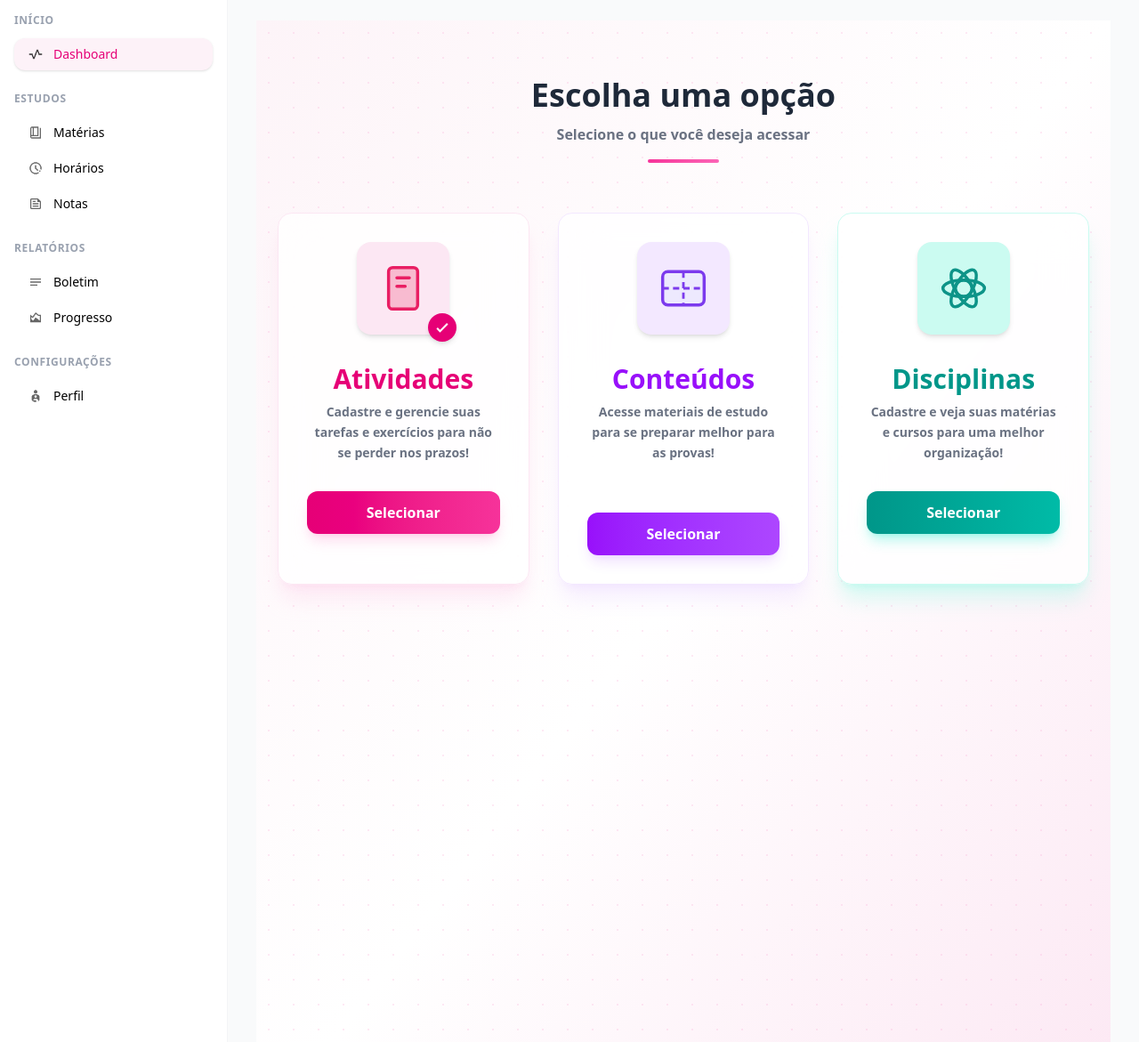
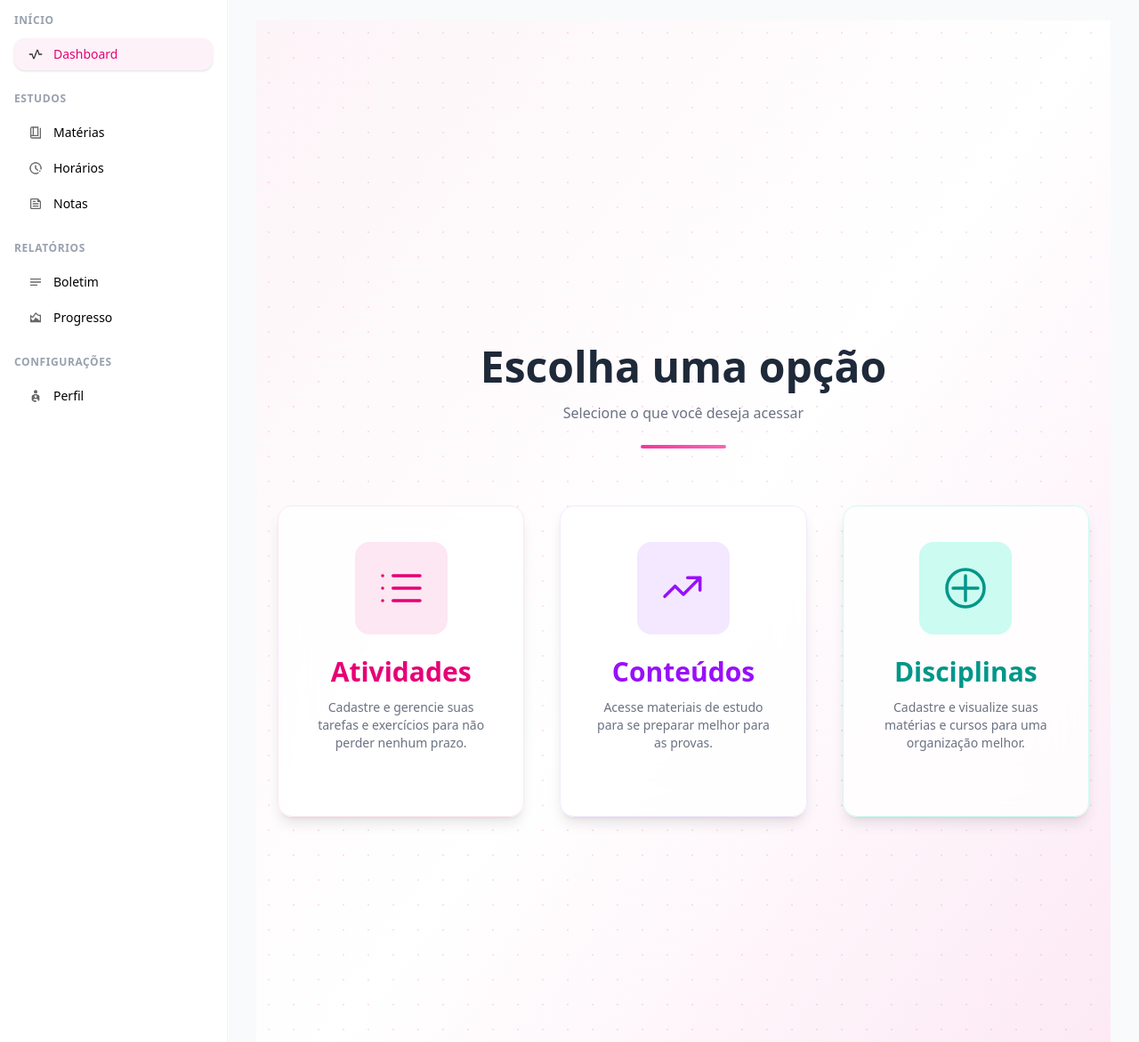
Before and after one commit to luthiano0312/study_lab, a Laravel app: page /subject in a window 1280 px wide. Shown: the part 89-1260 px from the top of the page at 89% size. Run offline with Laravel 12, Linux system fonts and the light colour scheme; style sheets or scripts are compiled from the project's sources; parts of the project's set-up code (start-up, migrations or seed data) failed here and were passed over.

```diff
--- a/resources/views/layouts/app.blade.php
+++ b/resources/views/layouts/app.blade.php
@@ -76,13 +76,13 @@
                             Matérias
                         </a>
 
-                        <a href="#" class="flex items-center gap-3 px-4 py-2 rounded-xl hover:bg-pink-50 hover:text-pink-600 transition">
+                        <a href="/horary" class="flex items-center gap-3 px-4 py-2 rounded-xl hover:bg-pink-50 hover:text-pink-600 transition">
                             <img class="h-4 opacity-60"
                                 src="{{ asset('favicons/pace_24dp_00000_FILL0_wght400_GRAD0_opsz24.png') }}">
                             Horários
                         </a>
 
-                        <a href="#" class="flex items-center gap-3 px-4 py-2 rounded-xl hover:bg-pink-50 hover:text-pink-600 transition">
+                        <a href="/notes" class="flex items-center gap-3 px-4 py-2 rounded-xl hover:bg-pink-50 hover:text-pink-600 transition">
                             <img class="h-4 opacity-60"
                                 src="{{ asset('favicons/news_24dp_00000_FILL0_wght400_GRAD0_opsz24.png') }}">
                             Notas
--- a/resources/views/subjects/index.blade.php
+++ b/resources/views/subjects/index.blade.php
@@ -1,100 +1,119 @@
 @extends('layouts.app')
 
 @section('content')
-<div class="min-h-screen bg-gradient-to-br from-[#fdf4f8] via-white to-[#fce7f3] relative overflow-hidden py-16 px-6">
 
-    <div class="absolute inset-0 opacity-25 pointer-events-none"
-         style="background-image: radial-gradient(circle,#f9a8d4 1.2px,transparent 1.2px);
-                background-size: 28px 28px;">
+<div class="min-h-screen flex items-center justify-center bg-gradient-to-br from-[#fdf4f8] via-white to-[#fce7f3] px-6 py-20 relative overflow-hidden">
+
+    <div class="absolute inset-0 opacity-20"
+        style="background-image: radial-gradient(circle,#f472b6 1.2px,transparent 1.2px);
+        background-size:28px 28px;">
     </div>
 
-    <div class="relative z-10 max-w-5xl mx-auto">
+    <div class="relative z-10 w-full max-w-6xl">
 
-        <div class="text-center mb-14">
-            <h1 class="text-4xl font-black text-gray-800 mb-3">Escolha uma opção</h1>
-            <p class="text-gray-500 font-semibold text-base">Selecione o que você deseja acessar</p>
-            <div class="mt-4 h-1 w-20 bg-gradient-to-r from-pink-500 to-pink-400 mx-auto rounded-full"></div>
+        <div class="text-center mb-16">
+            <h1 class="text-4xl md:text-5xl font-black text-gray-800 mb-4">
+                Escolha uma opção
+            </h1>
+
+            <p class="text-gray-500 font-medium">
+                Selecione o que você deseja acessar
+            </p>
+
+            <div class="mt-6 h-1 w-24 mx-auto bg-gradient-to-r from-pink-500 to-pink-400 rounded-full"></div>
         </div>
 
-        <div class="grid grid-cols-1 md:grid-cols-3 gap-8">
+        <div class="grid grid-cols-1 md:grid-cols-3 gap-10">
 
-            <div class="bg-white/80 backdrop-blur-xl rounded-2xl shadow-xl shadow-pink-200/40 border border-pink-100 p-8 flex flex-col items-center transition-all duration-300 hover:-translate-y-2 hover:shadow-2xl">
+            <a href="{{ route('activity.index') }}" class="group relative">
 
-                <div class="bg-pink-100 rounded-2xl p-6 relative shadow-md">
-                    <svg class="w-14 h-14 text-pink-600" fill="none" stroke="currentColor" stroke-width="1.5"
-                        viewBox="0 0 24 24">
-                        <rect x="5" y="2" width="14" height="20" rx="2" fill="#F8BBD0" stroke="#E91E63"
-                            stroke-width="1.5" />
-                        <path d="M9 7h6M9 11h4" stroke="#E91E63" stroke-width="1.5" stroke-linecap="round" />
-                    </svg>
-                    <div class="absolute -bottom-2 -right-2 bg-pink-600 rounded-full p-1.5 shadow-md">
-                        <svg class="w-5 h-5 text-white" fill="none" stroke="currentColor" stroke-width="2.5"
-                            viewBox="0 0 24 24">
-                            <path d="M5 13l4 4L19 7" />
+                <div class="absolute -inset-0.5 bg-gradient-to-r from-pink-500 to-pink-400 rounded-2xl blur opacity-0 group-hover:opacity-60 transition duration-500"></div>
+
+                <div class="relative bg-white/80 backdrop-blur-xl border border-pink-100 rounded-2xl p-10 flex flex-col items-center text-center shadow-lg transition-all duration-500 group-hover:-translate-y-3 group-hover:scale-[1.03]">
+
+                    <div class="bg-pink-100 p-6 rounded-2xl mb-6 transition group-hover:scale-110">
+
+                        <svg class="w-14 h-14 text-pink-600" fill="none" stroke="currentColor" stroke-width="1.5" viewBox="0 0 24 24">
+                            <path stroke-linecap="round" stroke-linejoin="round" d="M8 6h13M8 12h13M8 18h13M3 6h.01M3 12h.01M3 18h.01"/>
                         </svg>
+
                     </div>
+
+                    <h2 class="text-3xl font-extrabold text-pink-600 mb-3">
+                        Atividades
+                    </h2>
+
+                    <p class="text-gray-500 text-sm mb-8 max-w-xs">
+                        Cadastre e gerencie suas tarefas e exercícios
+                        para não perder nenhum prazo.
+                    </p>
                 </div>
 
-                <h2 class="text-3xl font-extrabold text-pink-600 mt-8">Atividades</h2>
+            </a>
 
-                <p class="text-gray-500 text-sm text-center mt-2 font-semibold leading-relaxed">
-                    Cadastre e gerencie suas tarefas e exercícios para não se perder nos prazos!
-                </p>
+            <a href="#" class="group relative">
 
-                <a href="{{ route('activity.index') }}"
-                   class="mt-8 w-full bg-gradient-to-r from-pink-600 to-pink-500 hover:from-pink-700 hover:to-pink-600 text-white text-center font-bold rounded-xl py-3 transition-all shadow-lg shadow-pink-300/40 hover:-translate-y-1">
-                    Selecionar
-                </a>
-            </div>
+                <div class="absolute -inset-0.5 bg-gradient-to-r from-purple-500 to-purple-400 rounded-2xl blur opacity-0 group-hover:opacity-60 transition duration-500"></div>
 
-            <div class="bg-white/80 backdrop-blur-xl rounded-2xl shadow-xl shadow-purple-200/40 border border-purple-100 p-8 flex flex-col items-center transition-all duration-300 hover:-translate-y-2 hover:shadow-2xl">
+                <div class="relative bg-white/80 backdrop-blur-xl border border-purple-100 rounded-2xl p-10 flex flex-col items-center text-center shadow-lg transition-all duration-500 group-hover:-translate-y-3 group-hover:scale-[1.03]">
 
-                <div class="bg-purple-100 rounded-2xl p-6 shadow-md">
-                    <svg class="w-14 h-14" fill="none" stroke="#7C3AED" stroke-width="1.5" viewBox="0 0 24 24">
-                        <path
-                            d="M2 6.5C2 5.12 3.12 4 4.5 4h15C20.88 4 22 5.12 22 6.5v11c0 1.38-1.12 2.5-2.5 2.5h-15C3.12 20 2 18.88 2 17.5v-11z"
-                            fill="#EDE9FE" stroke="#7C3AED" />
-                        <path d="M12 4v16M2 12h20" stroke="#7C3AED" stroke-width="1.2" stroke-dasharray="3 2" />
-                    </svg>
+                    <div class="bg-purple-100 p-6 rounded-2xl mb-6 transition group-hover:scale-110">
+
+                        <svg class="w-14 h-14 text-purple-600" fill="none" stroke="currentColor" stroke-width="1.5" viewBox="0 0 24 24">
+                            <path stroke-linecap="round" stroke-linejoin="round" d="M3 16l5-5 4 4 8-8"/>
+                            <path stroke-linecap="round" stroke-linejoin="round" d="M14 7h6v6"/>
+                        </svg>
+
+                    </div>
+
+                    <h2 class="text-3xl font-extrabold text-purple-600 mb-3">
+                        Conteúdos
+                    </h2>
+
+                    <p class="text-gray-500 text-sm mb-8 max-w-xs">
+                        Acesse materiais de estudo para se preparar
+                        melhor para as provas.
+                    </p>
+
+
                 </div>
 
-                <h2 class="text-3xl font-extrabold text-purple-600 mt-8">Conteúdos</h2>
+            </a>
 
-                <p class="text-gray-500 text-sm text-center mt-2 font-semibold leading-relaxed">
-                    Acesse materiais de estudo para se preparar melhor para as provas!
-                </p>
+            <a href="{{ route('subject.index') }}" class="group relative">
 
-                <a class="mt-14 w-full bg-gradient-to-r from-purple-600 to-purple-500 hover:from-purple-700 hover:to-purple-600 text-white text-center font-bold rounded-xl py-3 transition-all shadow-lg shadow-purple-300/40 hover:-translate-y-1">
-                    Selecionar
-                </a>
-            </div>
+                <div class="absolute -inset-0.5 bg-gradient-to-r from-teal-500 to-teal-400 rounded-2xl blur opacity-0 group-hover:opacity-60 transition duration-500"></div>
 
-            <div class="bg-white/80 backdrop-blur-xl rounded-2xl shadow-xl shadow-teal-200/40 border border-teal-100 p-8 flex flex-col items-center transition-all duration-300 hover:-translate-y-2 hover:shadow-2xl">
+                <div class="relative bg-white/80 backdrop-blur-xl border border-teal-100 rounded-2xl p-10 flex flex-col items-center text-center shadow-lg transition-all duration-500 group-hover:-translate-y-3 group-hover:scale-[1.03]">
 
-                <div class="bg-teal-100 rounded-2xl p-6 shadow-md">
-                    <svg class="w-14 h-14" fill="none" stroke="#0D9488" stroke-width="1.5" viewBox="0 0 24 24">
-                        <circle cx="12" cy="12" r="4" fill="#CCFBF1" stroke="#0D9488" stroke-width="1.5" />
-                        <ellipse cx="12" cy="12" rx="10" ry="4" stroke="#0D9488" stroke-width="1.5" />
-                        <ellipse cx="12" cy="12" rx="10" ry="4" stroke="#0D9488" stroke-width="1.5" transform="rotate(60 12 12)" />
-                        <ellipse cx="12" cy="12" rx="10" ry="4" stroke="#0D9488" stroke-width="1.5" transform="rotate(120 12 12)" />
-                    </svg>
+                    <div class="bg-teal-100 p-6 rounded-2xl mb-6 transition group-hover:scale-110">
+
+                        <svg class="w-14 h-14 text-teal-600" fill="none" stroke="currentColor" stroke-width="1.5" viewBox="0 0 24 24">
+                            <path stroke-linecap="round" stroke-linejoin="round" d="M12 6v12M6 12h12"/>
+                            <circle cx="12" cy="12" r="9"/>
+                        </svg>
+
+                    </div>
+
+                    <h2 class="text-3xl font-extrabold text-teal-600 mb-3">
+                        Disciplinas
+                    </h2>
+
+                    <p class="text-gray-500 text-sm mb-8 max-w-xs">
+                        Cadastre e visualize suas matérias e cursos
+                        para uma organização melhor.
+                    </p>
+
+
+
                 </div>
 
-                <h2 class="text-3xl font-extrabold text-teal-600 mt-8">Disciplinas</h2>
-
-                <p class="text-gray-500 text-sm text-center mt-2 font-semibold leading-relaxed">
-                    Cadastre e veja suas matérias e cursos para uma melhor organização!
-                </p>
-
-                <a href="{{ route('subject.index') }}"
-                   class="mt-8 w-full bg-gradient-to-r from-teal-600 to-teal-500 hover:from-teal-700 hover:to-teal-600 text-white text-center font-bold rounded-xl py-3 transition-all shadow-lg shadow-teal-300/40 hover:-translate-y-1">
-                    Selecionar
-                </a>
-            </div>
+            </a>
 
         </div>
 
     </div>
 
 </div>
+
 @endsection
--- a/routes/web.php
+++ b/routes/web.php
@@ -16,6 +16,14 @@ Route::get('/profile',  fn() => view('profile.profile'))->name('profile');
 Route::get('/subject', function () {
     return view('subjects/index');
 });
+Route::get('/horary', function () {
+    return view('horary/index');
+});
+Route::get('/notes', function () {
+    return view('notes/index');
+});
+
+
 
 Route::get('/subjects', fn() => view('subjects.subject.index'))->name('subject.index');
 Route::get('/subjects/create', fn() => view('subjects.subject.create'))->name('subject.create');
```
Also changed, not shown: resources/views/horary/index.blade.php (added, +85 -0 lines), resources/views/notes/index.blade.php (added, +86 -0 lines), resources/views/horary/manual/create.blade.php (added), resources/views/horary/manual/edit.blade.php (added), resources/views/horary/manual/index.blade.php (added), resources/views/horary/photo/create.blade.php (added), resources/views/horary/photo/edit.blade.php (added), resources/views/horary/photo/index.blade.php (added), resources/views/notes/Proof/create.blade.php (added), resources/views/notes/Proof/edit.blade.php (added), resources/views/notes/Proof/index.blade.php (added), resources/views/notes/work/create.blade.php (added), resources/views/notes/work/edit.blade.php (added), resources/views/notes/work/index.blade.php (added), 1 more files.
